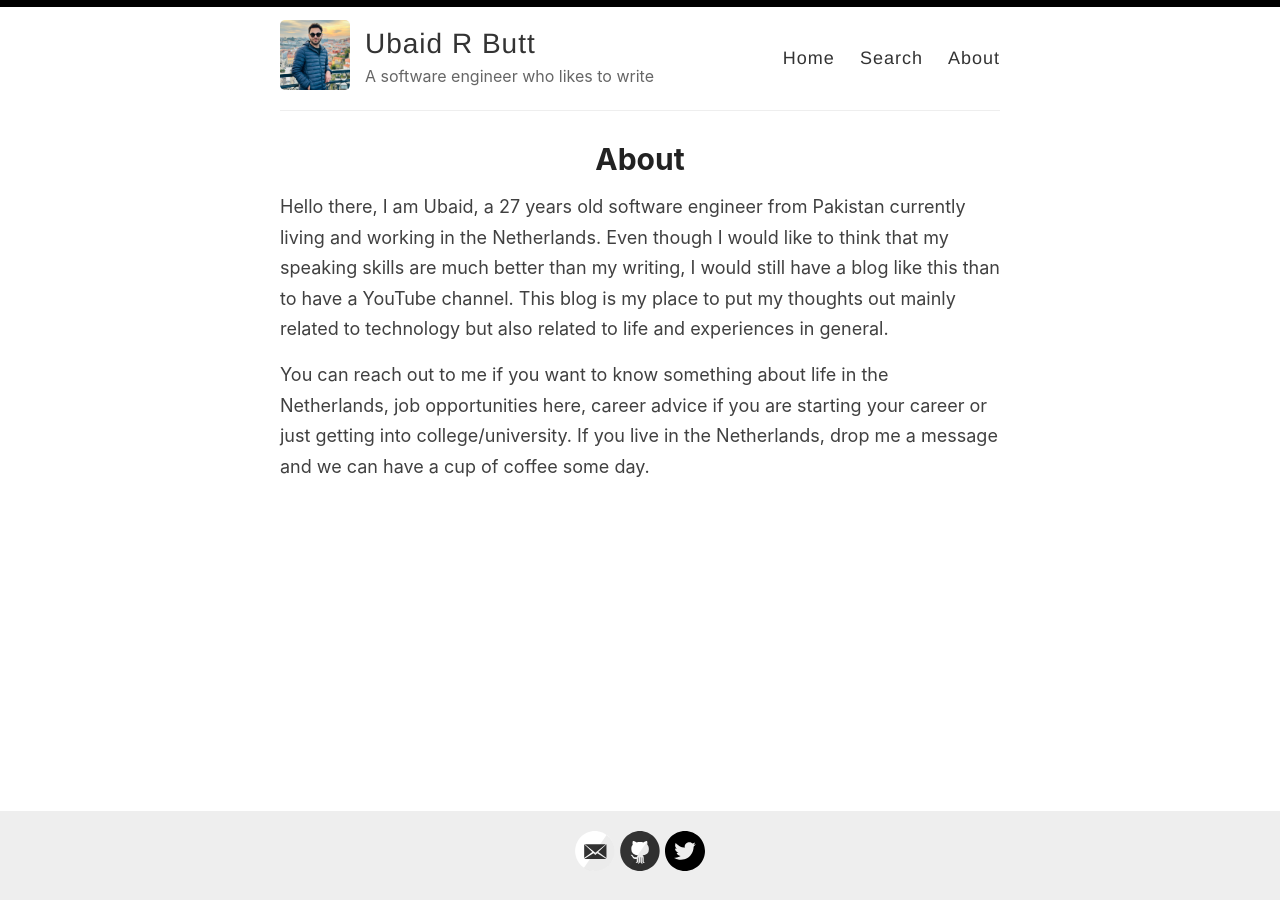
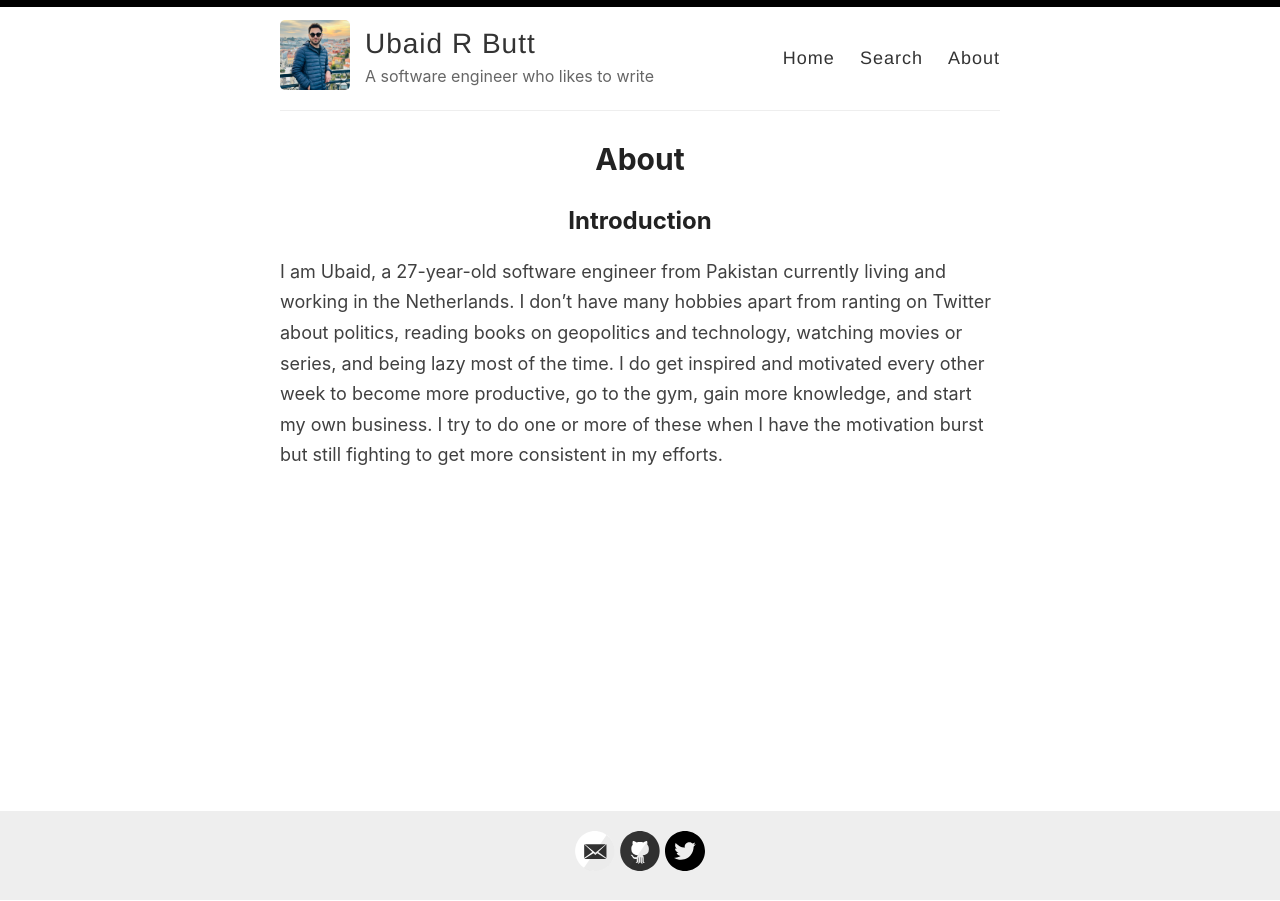
Before and after one commit to Ubaidbutt/ubaidbutt.github.io, a Jekyll site: the page built from _pages/about.md, in a window 1280 px wide. Built offline with Jekyll 4.4.1, drawn with Linux system fonts in a browser that asks for light colours.

Commit message:
Update about me section

```diff
--- a/_pages/about.md
+++ b/_pages/about.md
@@ -4,6 +4,5 @@ title: About
 permalink: /about/
 ---
 
-Hello there, I am Ubaid, a 27 years old software engineer from Pakistan currently living and working in the Netherlands. Even though I would like to think that my speaking skills are much better than my writing, I would still have a blog like this than to have a YouTube channel. This blog is my place to put my thoughts out mainly related to technology but also related to life and experiences in general.
-
-You can reach out to me if you want to know something about life in the Netherlands, job opportunities here, career advice if you are starting your career or just getting into college/university. If you live in the Netherlands, drop me a message and we can have a cup of coffee some day.
+## Introduction
+I am Ubaid, a 27-year-old software engineer from Pakistan currently living and working in the Netherlands. I don't have many hobbies apart from ranting on Twitter about politics, reading books on geopolitics and technology, watching movies or series, and being lazy most of the time. I do get inspired and motivated every other week to become more productive, go to the gym, gain more knowledge, and start my own business. I try to do one or more of these when I have the motivation burst but still fighting to get more consistent in my efforts.
```
